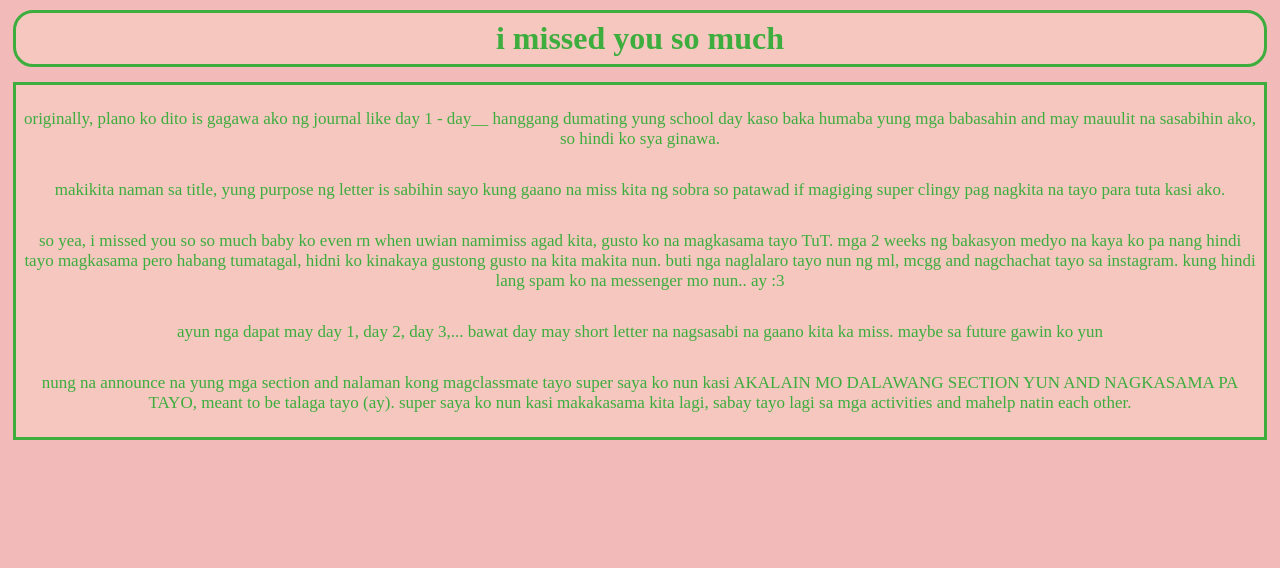
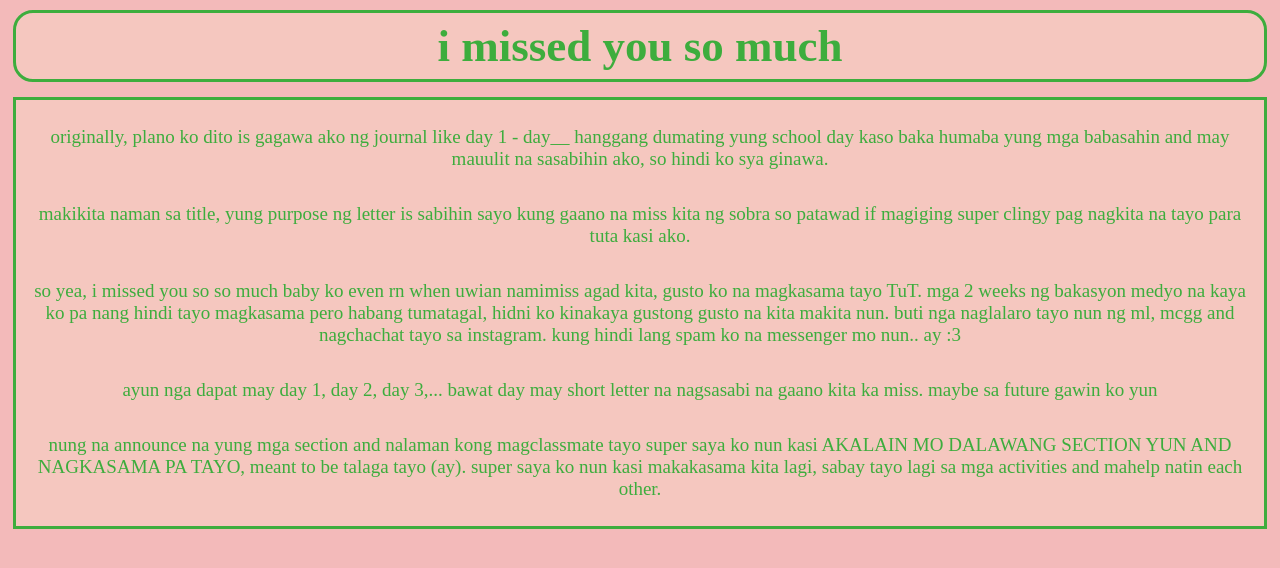
Before and after one commit to meribelus/i-missed-her-so-much, a plain HTML site: page index.html in a window 1280 px wide. Drawn offline with Linux system fonts and the light colour scheme.

Commit message:
index.html

```diff
--- a/index.html
+++ b/index.html
@@ -6,8 +6,8 @@
   <title>I miss my baby so much</title>
   <style>
   body {background-color: #f3baba;}
-  h1 {text-align: center; padding: 7px; border: solid; border-radius: 20px; color: #3dad3d; background-color: #f8ddc860; margin: 10px 5px 15px 5px;}
-  p {text-align: center; padding: 7px; font-size: 17px;}
+  h1 {text-align: center; padding: 7px; border: solid; border-radius: 20px; color: #3dad3d; background-color: #f8ddc860; margin: 10px 5px 15px 5px; font-size: clamp(45px, 6vw, 40px); }
+  p {text-align: center; padding: 7px; font-size: clamp(14px, 4vw, 19px);}
   .letter {border: solid; color: #3dad3d; background-color: #f8ddc860; margin: 5px;}
   </style>
 </head>
```
